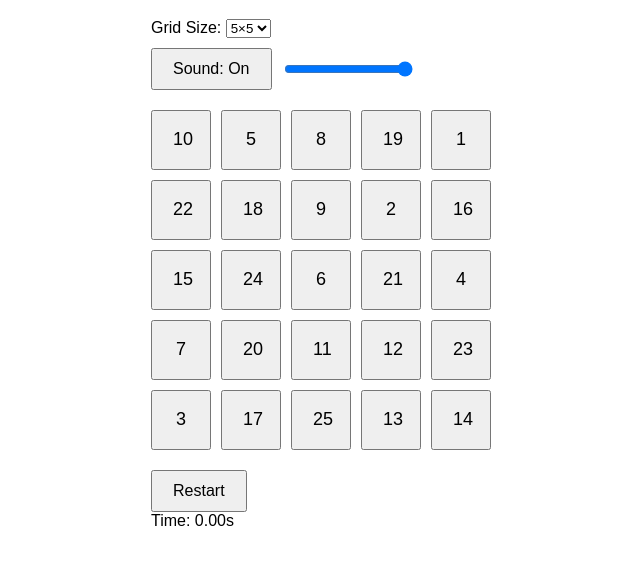
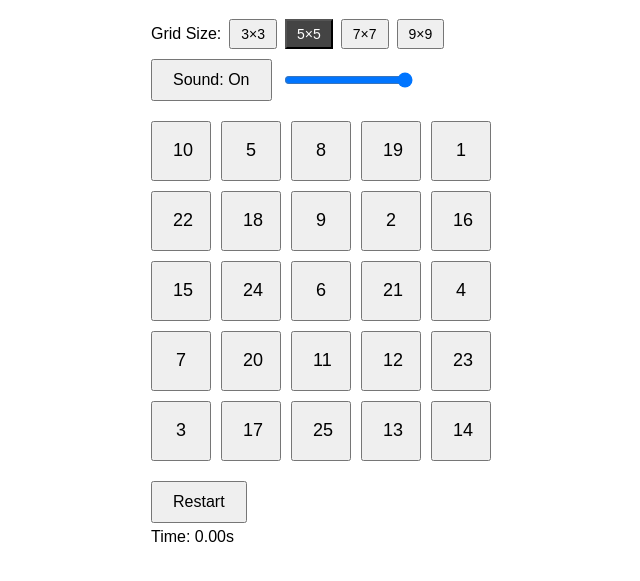
Before and after one commit to unomns/shulte, a website with bundled scripts: page public/index.html in a window 1280 px wide. Shown: the part 89-670 px from the top of the page, without its empty margins (319-959 px from the left). Built offline with nearby package versions, Linux system fonts and the light colour scheme.

Commit message:
change grid settings

```diff
--- a/public/index.html
+++ b/public/index.html
@@ -11,14 +11,20 @@
   <div id="app">
     <h1>Schulte Sheet</h1>
 
-    <label for="gridSize">Grid Size:</label>
+    <!-- <label for="gridSize">Grid Size:</label>
     <select id="gridSize">
       <option value="3">3×3</option>
-      <option value="4">4×4</option>
       <option value="5" selected>5×5</option>
-      <option value="6">6×6</option>
       <option value="7">7×7</option>
-    </select>
+    </select> -->
+
+    <div id="size-buttons">
+      Grid Size:
+      <button data-size="3">3×3</button>
+      <button data-size="5" class="active">5×5</button>
+      <button data-size="7">7×7</button>
+      <button data-size="9">9×9</button>
+    </div>
 
     <div id="sound-settings">
       <button id="toggle-sound">Sound: On</button>
--- a/public/style.css
+++ b/public/style.css
@@ -29,3 +29,24 @@ body {
     align-items: center;
     margin-top: 10px;
   }
+
+  #timer {
+    margin-top: 5px;
+  }
+
+  #size-buttons {
+    display: flex;
+    align-items: center;
+    gap: 8px;
+    margin-top: 10px;
+  }
+
+  #size-buttons button {
+    padding: 5px 10px;
+    font-size: 14px;
+  }
+
+  #size-buttons button.active {
+    background-color: #444;
+    color: white;
+  }
--- a/src/app.ts
+++ b/src/app.ts
@@ -4,7 +4,6 @@ let startTime: number | null = null;
 let intervalId: ReturnType<typeof setInterval>;
 let soundEnabled: boolean = true;
 
-const sizeSelect = document.getElementById("gridSize") as HTMLSelectElement;
 const gridEl = document.getElementById("grid")!;
 const timerEl = document.getElementById("timer")!;
 const restartBtn = document.getElementById("restart")!;
@@ -30,6 +29,16 @@ volumeSlider.oninput = () => {
     completeSound.volume = vol;
 };
 
+const sizeButtons = document.querySelectorAll<HTMLButtonElement>("#size-buttons button[data-size]");
+sizeButtons.forEach(btn => {
+  btn.addEventListener("click", () => {
+    sizeButtons.forEach(b => b.classList.remove("active"));
+    btn.classList.add("active");
+    gridSize = parseInt(btn.dataset.size || "5");
+    renderGrid();
+  });
+});
+
 function generateNumbers(size: number): number[] {
     const numbers = Array.from({ length: size * size }, (_, i) => i + 1);
 
@@ -50,7 +59,6 @@ function renderGrid() {
     clearInterval(intervalId);
     timerEl.textContent = "Time: 0.00s";
 
-    gridSize = parseInt(sizeSelect.value);
     gridEl.style.gridTemplateColumns = `repeat(${gridSize}, 60px)`;
 
     const numbers = generateNumbers(gridSize);
@@ -92,6 +100,5 @@ function renderGrid() {
     });
 }
 
-sizeSelect.addEventListener("change", renderGrid);
 restartBtn.addEventListener("click", renderGrid);
 renderGrid();
```
